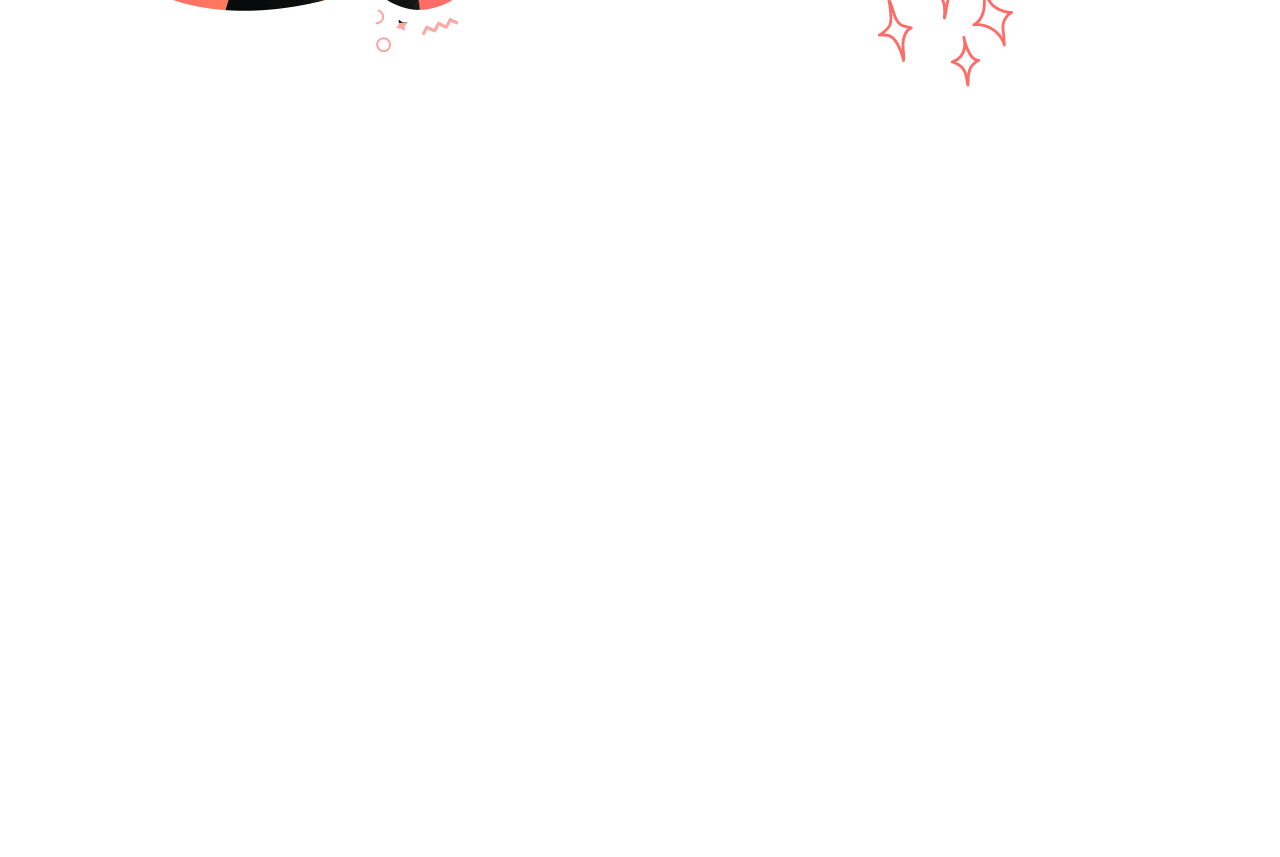
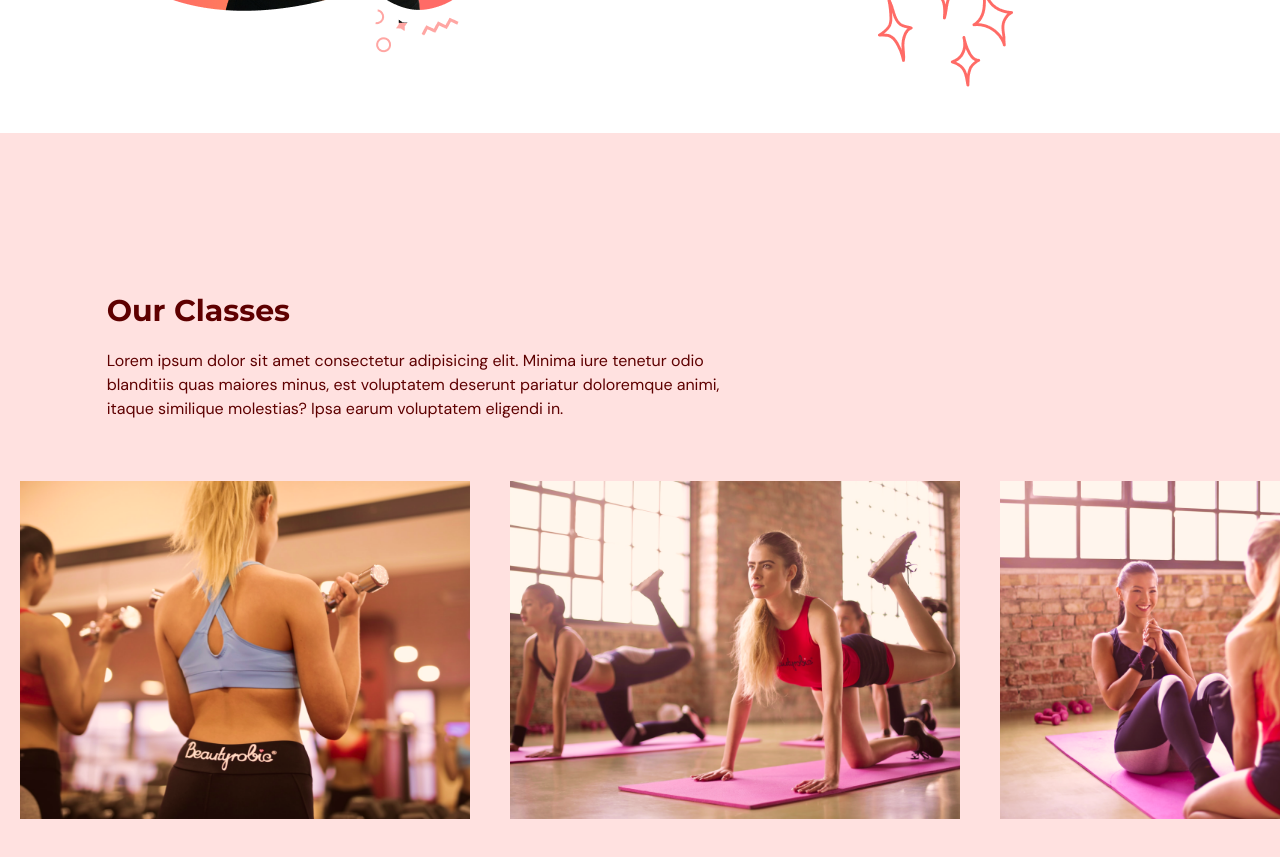
Before and after one commit to KanchanaSW/gym-site, a React (Vite) app: page / in a window 1280 px wide. Shown: the part 2020-2877 px from the top of the page. Before the commit the page ends 2153 px from the top, so only its background shows below. Built offline with nearby package versions, Linux system fonts and the light colour scheme.

Commit message:
Classes section done

```diff
--- a/src/App.tsx
+++ b/src/App.tsx
@@ -3,6 +3,7 @@
 import { SelectedPage } from "@/shared/types"
 import Home from "@/scenes/home"
 import Benefits from "@/scenes/benefits"
+import OurClasses from "@/scenes/ourClasses"
 
 
 
@@ -28,6 +29,7 @@
       <Navbar isTopOfPage={isTopOfPage} selectedPage={selectedPage} setSelectedPage={setSelectedPage}/>
       <Home setSelectedPage={setSelectedPage} />
       <Benefits setSelectedPage={setSelectedPage} />
+      <OurClasses setSelectedPage={setSelectedPage} />
     </div>
   )
 }
--- /dev/null
+++ b/src/scenes/ourClasses/Class.tsx
@@ -0,0 +1,25 @@
+type Props = {
+    name:string;
+    description:string;
+    image:string;
+}
+
+const Class = ({name,description,image}: Props) => {
+    const overlayStyles = "p-5 absolute z-30 flex h-[380px] w-[450px] flex-col items-center justify-center whitespace-normal bg-primary-500 text-center text-white opacity-0 transition duration-500 hover:opacity-90"
+
+  return (
+    <li className='relative mx-5 inline-block h-[380px] w-[450px]'>
+        <div className={overlayStyles}>
+            <p className="text-2xl">
+              {name}
+            </p>
+            <p className="mt-5">
+                {description}
+            </p>
+        </div>
+        <img alt={`${image}`} src={image} />
+    </li>
+  )
+}
+
+export default Class
--- /dev/null
+++ b/src/scenes/ourClasses/index.tsx
@@ -0,0 +1,92 @@
+import { ClassType, SelectedPage } from '@/shared/types'
+import image1 from "@/assets/image1.png"
+import image2 from "@/assets/image2.png"
+import image3 from "@/assets/image3.png"
+import image4 from "@/assets/image4.png"
+import image5 from "@/assets/image5.png"
+import image6 from "@/assets/image6.png"
+import {motion} from "framer-motion"
+import HText from '@/shared/HText'
+import Class from './Class'
+
+const classes : Array<ClassType> = [
+    {
+        name: "Weight Training Classes",
+        description: "Lorem ipsum dolor sit amet consectetur adipisicing elit. Autem magni dignissimos cumque ad, mollitia sed placeat molestiae neque quibusdam in provident recusandae nulla odit eum cupiditate officia? Accusantium, ipsum at?",
+        image: image1
+    },
+    {
+        name: "Yoga Training Classes",
+        description: "Lorem ipsum dolor sit amet consectetur adipisicing elit. Autem magni dignissimos cumque ad, mollitia sed placeat molestiae neque quibusdam in provident recusandae nulla odit eum cupiditate officia? Accusantium, ipsum at?",
+        image: image2
+    },
+    {
+        name: "Ab core Training Classes",
+        description: "Lorem ipsum dolor sit amet consectetur adipisicing elit. Autem magni dignissimos cumque ad, mollitia sed placeat molestiae neque quibusdam in provident recusandae nulla odit eum cupiditate officia? Accusantium, ipsum at?",
+        image: image3
+    },
+    {
+        name: "Adventures Training Classes",
+        description: "Lorem ipsum dolor sit amet consectetur adipisicing elit. Autem magni dignissimos cumque ad, mollitia sed placeat molestiae neque quibusdam in provident recusandae nulla odit eum cupiditate officia? Accusantium, ipsum at?",
+        image: image4
+    },
+    {
+        name: "Fitness Training Classes",
+        description: "Lorem ipsum dolor sit amet consectetur adipisicing elit. Autem magni dignissimos cumque ad, mollitia sed placeat molestiae neque quibusdam in provident recusandae nulla odit eum cupiditate officia? Accusantium, ipsum at?",
+        image: image5
+    },
+    {
+        name: "Training Classes",
+        description: "Lorem ipsum dolor sit amet consectetur adipisicing elit. Autem magni dignissimos cumque ad, mollitia sed placeat molestiae neque quibusdam in provident recusandae nulla odit eum cupiditate officia? Accusantium, ipsum at?",
+        image: image6
+    },
+]
+
+type Props = {
+    setSelectedPage: (value:SelectedPage) => void
+}
+
+const OurClasses = ({setSelectedPage}: Props) => {
+  return (
+    <section id='ourclasses' className='w-full bg-primary-100 py-40'>
+        <motion.div
+            onViewportEnter={() => setSelectedPage(SelectedPage.OurClasses)}
+        >
+            <motion.div
+                className='mx-auto w-5/6'
+                initial="hidden"
+                whileInView="visible"
+                viewport={{once:true, amount:0.5}}
+                transition={{duration:0.5}}
+                variants={{
+                    hidden:{opacity:0,x:-50},
+                    visible:{opacity:1,x:0}
+                }}
+            >
+                <div className='md:w-3/5'>
+                    <HText>
+                        Our Classes
+                    </HText>
+                    <p className='py-5'>
+                        Lorem ipsum dolor sit amet consectetur adipisicing elit. Minima iure tenetur odio blanditiis quas maiores minus, est voluptatem deserunt pariatur doloremque animi, itaque similique molestias? Ipsa earum voluptatem eligendi in.
+                    </p>
+                </div>
+            </motion.div>
+            <div className='mt-10 h-[353px] w-full overflow-x-auto overflow-y-hidden'>
+                <ul className='w-[2800px] whitespace-nowrap'>
+                    {classes.map((item:ClassType,index)=>(
+                        <Class
+                            key={`${item.name}-${index}`}
+                            name={item.name}
+                            description={item.description}
+                            image={item.image}
+                        />
+                    ))}
+                </ul>
+            </div>
+        </motion.div>
+    </section>
+  )
+}
+
+export default OurClasses
--- a/src/shared/types.ts
+++ b/src/shared/types.ts
@@ -10,3 +10,9 @@
     title:string;
     description:string;
   }
+
+  export interface ClassType{
+    name:string;
+    description:string;
+    image:string;
+  }
```
